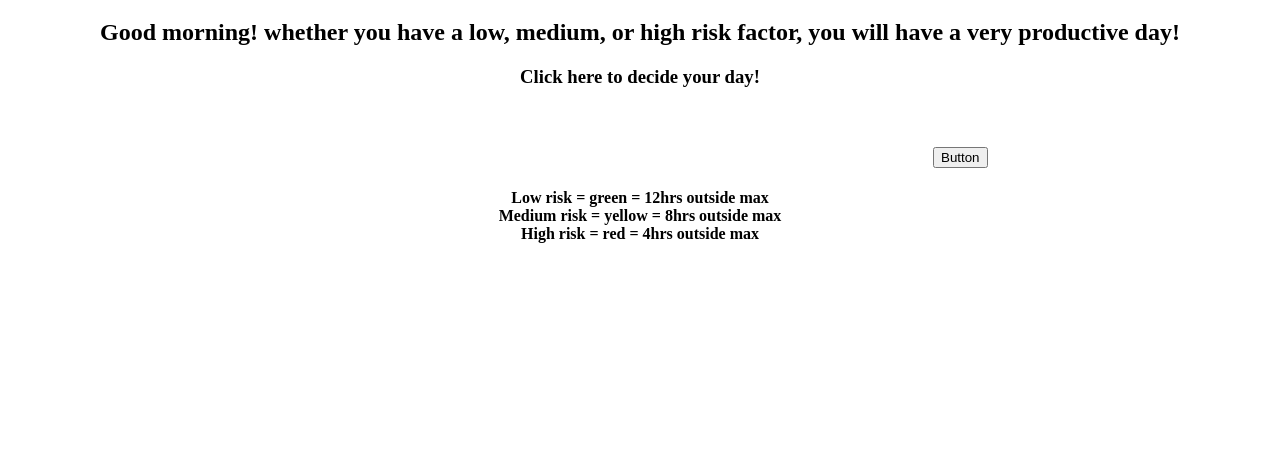
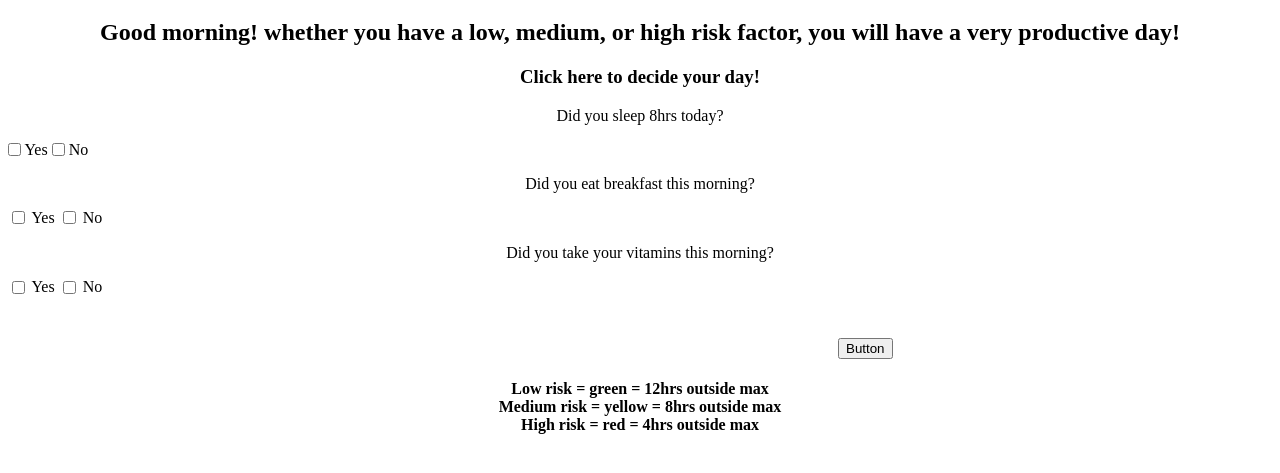
Before and after one commit to bllizzartt/divinationtool, a plain HTML site: page index.html in a window 1280 px wide. Shown: the part 61-534 px from the top of the page. Drawn offline with Linux system fonts and the light colour scheme.

Commit message:
almost final
did everything except centered check boxes

```diff
--- a/index.html
+++ b/index.html
@@ -13,13 +13,44 @@
     <h2>Good morning! whether you have a low, medium, or high risk factor, you will have a very productive day! </h2>
     <h3>Click here to decide your day!</h3>
 
+
+
+
+    </button>
+
+    <div>
+        <p>Did you sleep 8hrs today?</p>
+    <label for="accept">
+        <input type="checkbox" id="sleep" name="accept" value="yes"> Yes
+        <input type="checkbox" id="sleep" name="accept" value="no"> No
+    </label>
+        <br>
+        <p>Did you eat breakfast this morning?</p>
+
+    <label for="accept">
+        <input type="checkbox" id="food" name="accept" value="yes"> Yes
+        <input type="checkbox" id="food" name="accept" value="no"> No
+    </label>
+        <br>
+        <p>Did you take your vitamins this morning?</p>
+
+    <label for="accept">
+        <input type="checkbox" id="vitamins" name="accept" value="yes"> Yes
+        <input type="checkbox" id="vitamins" name="accept" value="no"> No
+    </label>
+    </div>
+
     <div>
         <button id="btn">Button</button>
     </div>
 
     <script src="index.js"></script>
 
-    </button>
+
+
+
+
+
 
     <h4>Low risk = green = 12hrs outside max <br>
         Medium risk = yellow = 8hrs outside max <br>
--- a/index.js
+++ b/index.js
@@ -20,6 +20,7 @@ btn.addEventListener('click', function onClick(event) {
    //document.body.style.color = 'black';
 });
 
-// function changeColor(){
-//     document.body.style.backgroundColor= 'rgb(' + Math.round('red') + ',' + Math.round('yellow') + ',' Math.round('yellow');
-// });
+const cb = document.querySelector('#Did you sleep?');
+const cb1 = document.querySelector('#Did you eat breakfast?');
+const cb2 = document.querySelector('#Did you brush your teeth');
+console.log(cb.checked); // false
--- a/style.css
+++ b/style.css
@@ -29,7 +29,7 @@ h4 {
 }
 
 #btn {
-    margin-left: 925px;
+    margin-left: 830px;
     margin-top: 40px;
     /* width: 84px;
     height: 45px;
@@ -39,3 +39,15 @@ h4 {
     font-size:14px;
     font-weight:700; */
 }
+
+input[type=checkbox] {
+    vertical-align: middle;
+    position: relative;
+    bottom: 1px;
+}
+
+#sleep{
+    position: relative;
+    vertical-align: middle;
+    margin: 0%;
+}
```
Also changed, not shown: 1 other file.
